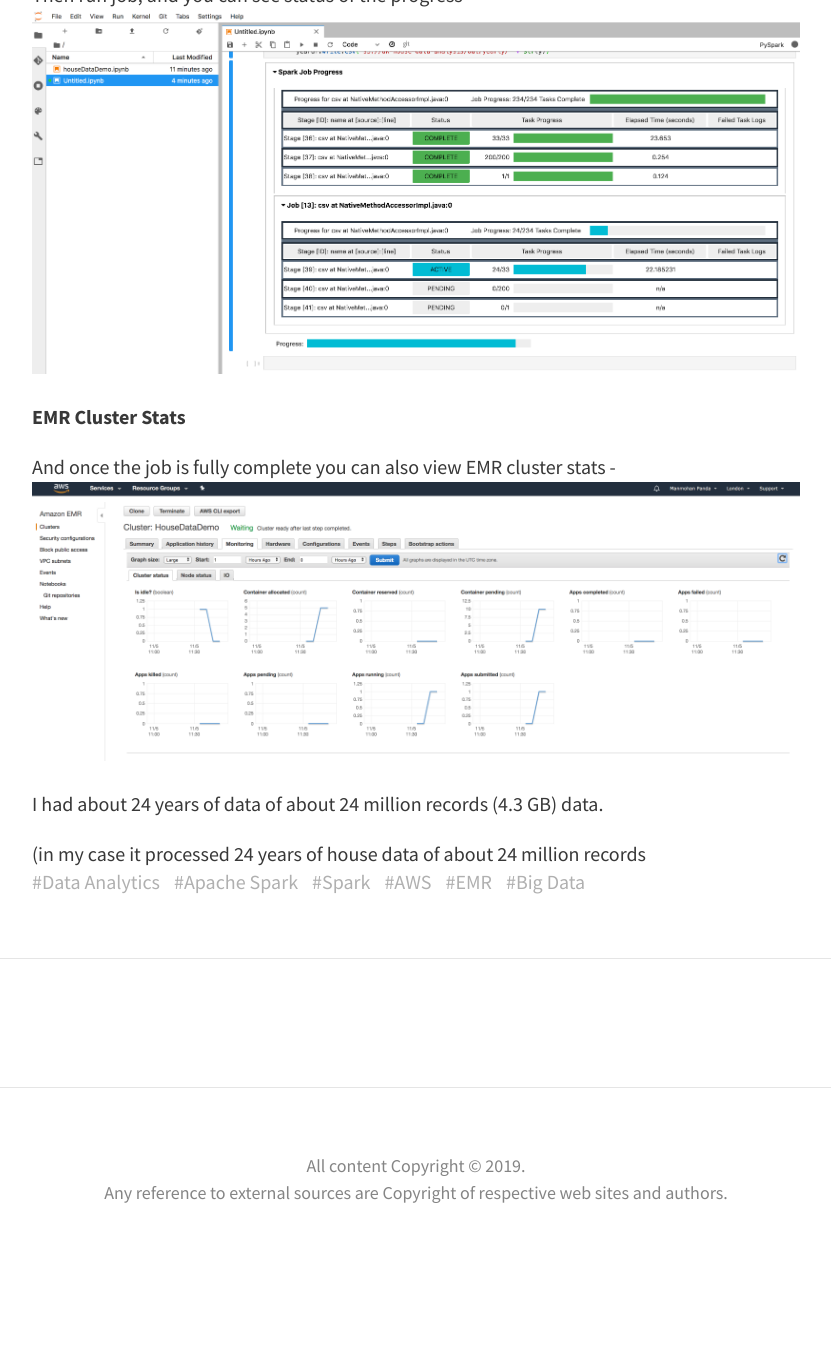
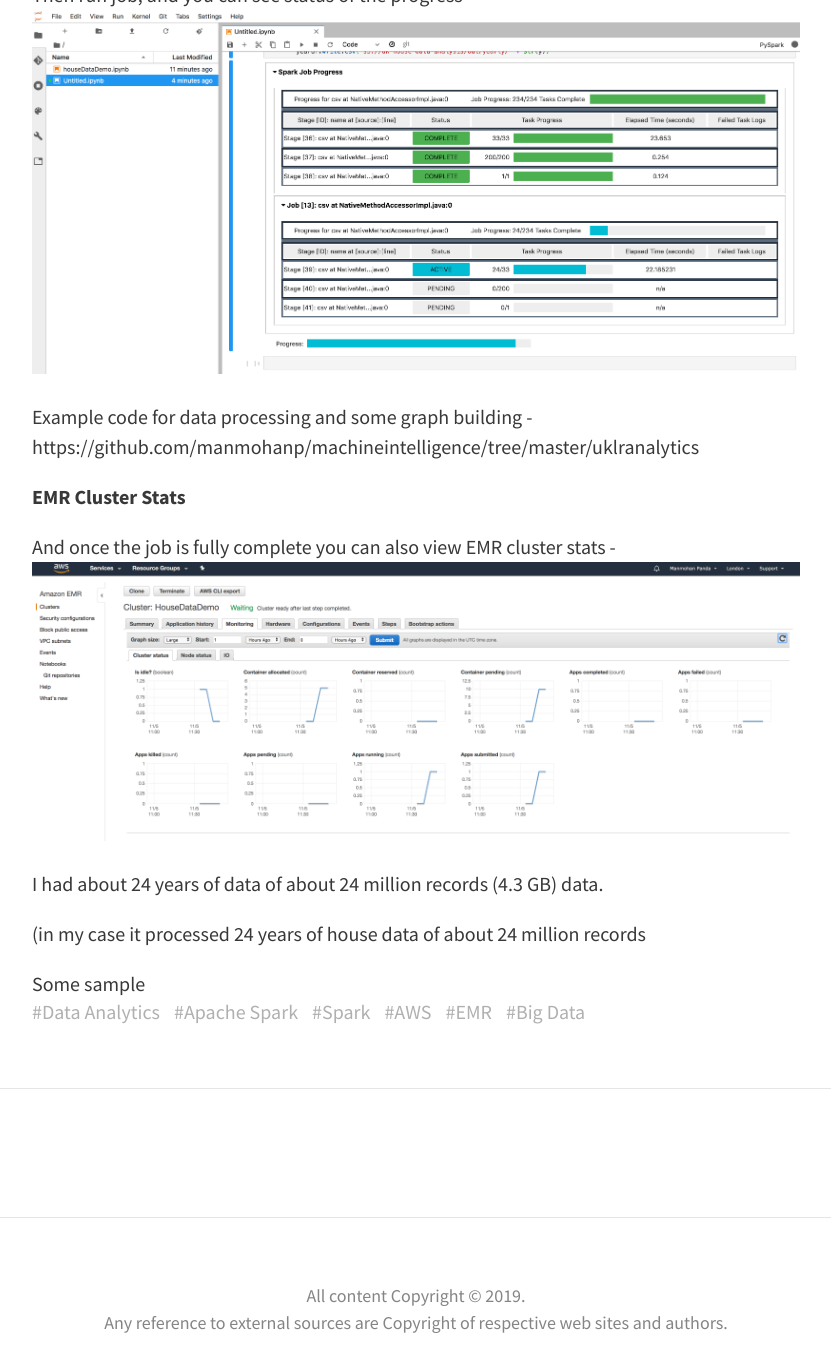
Before and after one commit to manmohanp/manmohanp.github.io, a Jekyll site: the page built from _posts/2019-10-26-Data-analytics-with-Apache-Spark-on-AWS-EMR.md, in a window 1280 px wide and 1400 px high, scrolled down 3927 px. Shown: the top 1372 px of the window, without its empty margins (224-1055 px from the left). Built offline with Jekyll 4.4.1, drawn with Linux system fonts in a browser that asks for light colours; nearby versions of some CDN libraries; comment, search, counter and statistics services are not loaded; before the commit the page ends 5197 px from its top, so only the background shows below that.

Commit message:
Update 2019-10-26-Data-analytics-with-Apache-Spark-on-AWS-EMR.md

```diff
--- a/_posts/2019-10-26-Data-analytics-with-Apache-Spark-on-AWS-EMR.md
+++ b/_posts/2019-10-26-Data-analytics-with-Apache-Spark-on-AWS-EMR.md
@@ -83,6 +83,8 @@
 Then run job, and you can see status of the progress -
 ![Spark Job status ](https://manmohanp.github.io/assets/img/Sparkjob_status.png)
 
+Example code for data processing and some graph building - https://github.com/manmohanp/machineintelligence/tree/master/uklranalytics
+
 **EMR Cluster Stats**
 
 And once the job is fully complete you can also view EMR cluster stats -
@@ -91,3 +93,5 @@
 I had about 24 years of data of about 24 million records (4.3 GB) data.
 
 (in my case it processed 24 years of house data of about 24 million records
+
+Some sample
```
